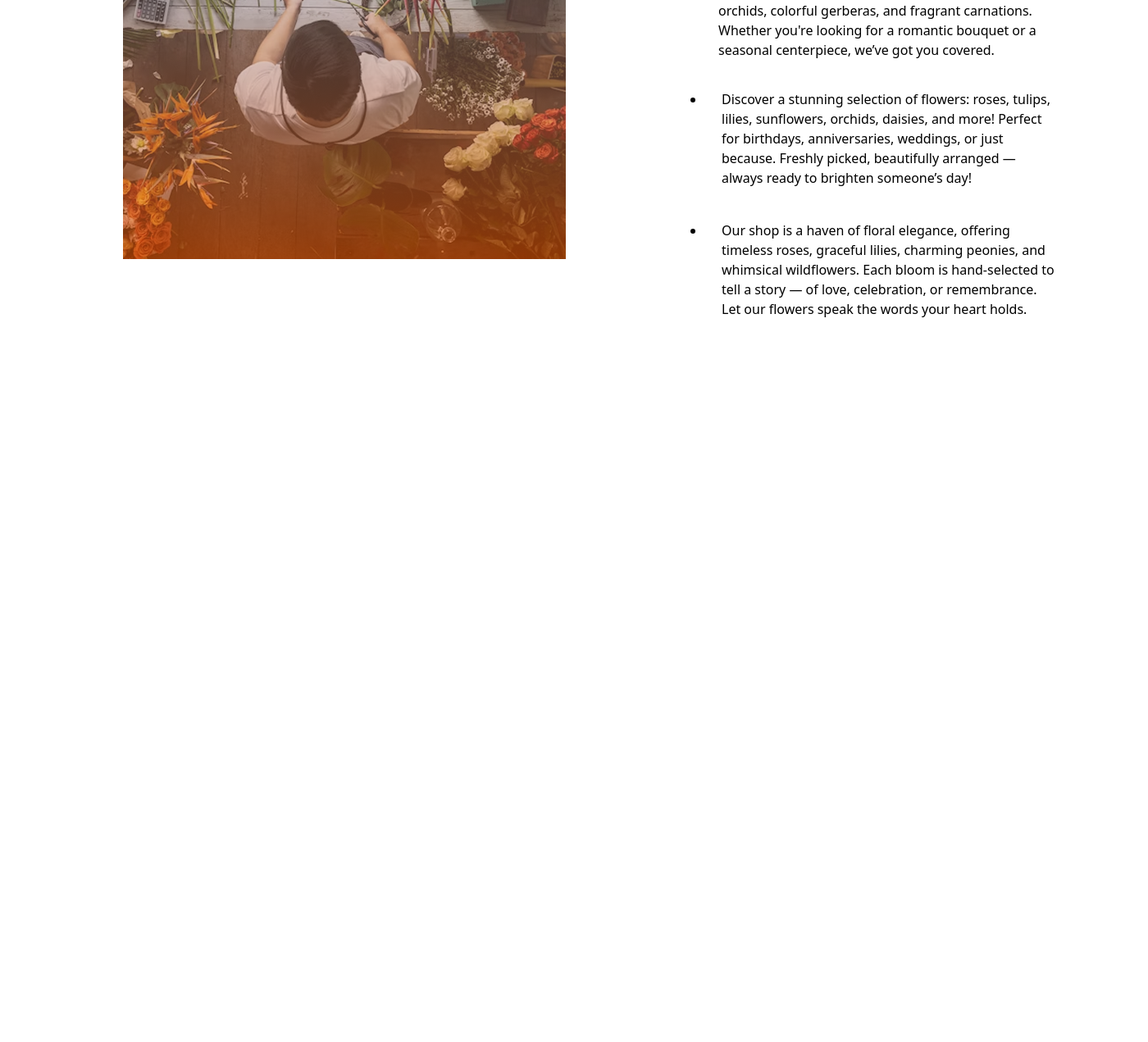
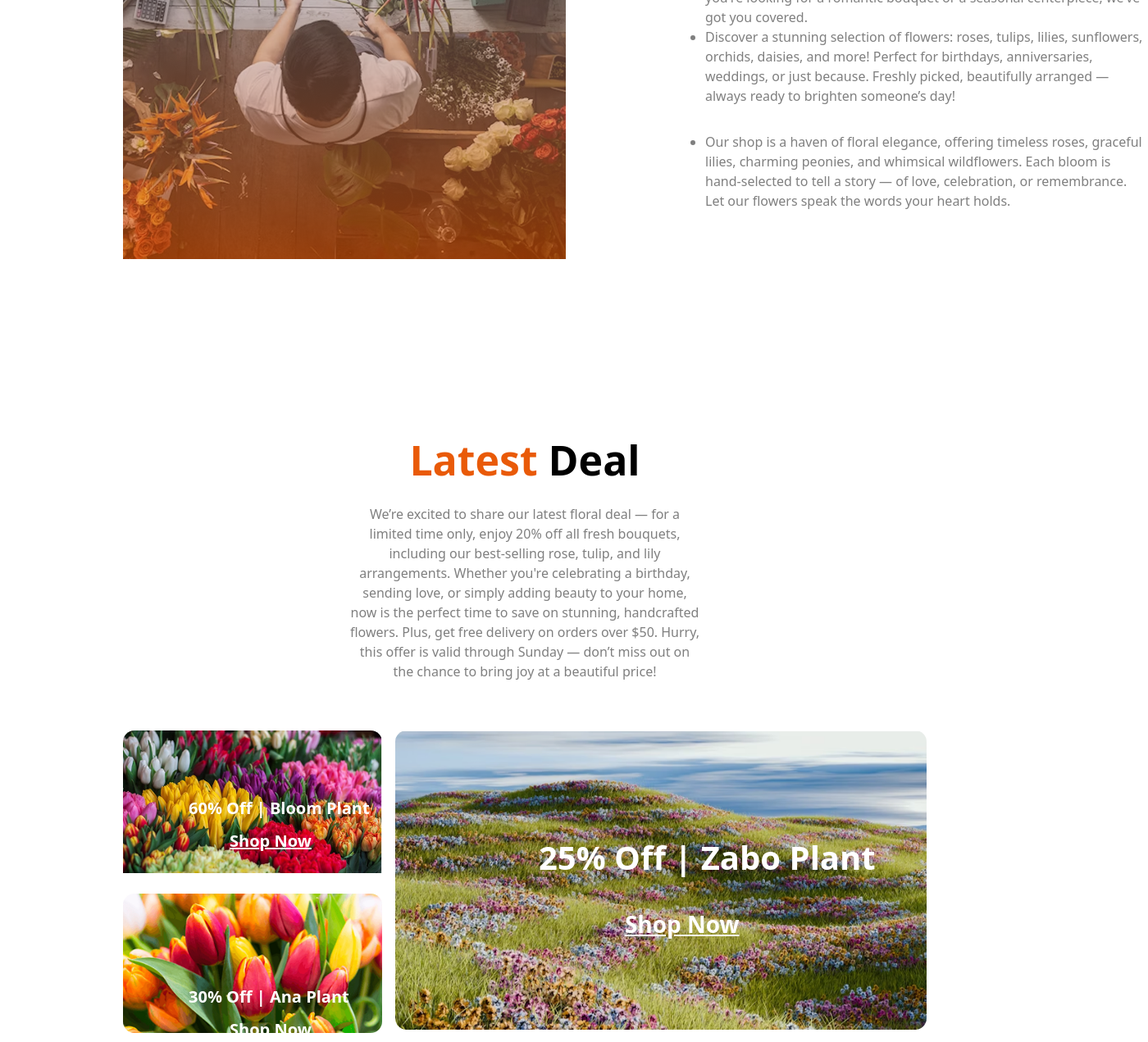
Before and after one commit to mahmoodak87/B12A02-Responsive-Flowers, a plain HTML site: page index.html in a window 1280 px wide. Shown: the part 2374-3645 px from the top of the page at 82% size, 1400 px wide, since content can reach past the window. Before the commit the page ends 2803 px from the top, so only its background shows below. Drawn offline with nearby package versions, Linux system fonts and the light colour scheme.

Commit message:
added Latest Deal Section

```diff
--- a/index.html
+++ b/index.html
@@ -109,14 +109,38 @@
                 <div class="pl-[150px] w-[540px] h-[521px]">
                     <h3 class="font-bold text-[50px]">Flower & Plants <br>Lover</h3>
                   <ul class="list-disc p-5">
-                    <li class="p-4 w-[450px]">At our flower shop, we offer a wide variety of fresh and beautiful blooms. From classic roses and vibrant tulips to cheerful sunflowers and elegant lilies, there's something for every occasion. We also carry exotic orchids, colorful gerberas, and fragrant carnations. Whether you're looking for a romantic bouquet or a seasonal centerpiece, we’ve got you covered.</li>
-                    <li class="p-5 w-[450px]">Discover a stunning selection of flowers: roses, tulips, lilies, sunflowers, orchids, daisies, and more! Perfect for birthdays, anniversaries, weddings, or just because. Freshly picked, beautifully arranged — always ready to brighten someone’s day!</li>
-                    <li class="p-5 w-[450px]">Our shop is a haven of floral elegance, offering timeless roses, graceful lilies, charming peonies, and whimsical wildflowers. Each bloom is hand-selected to tell a story — of love, celebration, or remembrance. Let our flowers speak the words your heart holds.</li>
+                    <li class="mb-4 w-[540px] h-[108px] text-[rgba(0,0,0,0.5)]">At our flower shop, we offer a wide variety of fresh and beautiful blooms. From classic roses and vibrant tulips to cheerful sunflowers and elegant lilies, there's something for every occasion. We also carry exotic orchids, colorful gerberas, and fragrant carnations. Whether you're looking for a romantic bouquet or a seasonal centerpiece, we’ve got you covered.</li>
+                    <li class="pt-5 mb-5 w-[540px] h-[108px] text-[rgba(0,0,0,0.5)]">Discover a stunning selection of flowers: roses, tulips, lilies, sunflowers, orchids, daisies, and more! Perfect for birthdays, anniversaries, weddings, or just because. Freshly picked, beautifully arranged — always ready to brighten someone’s day!</li>
+                    <li class="pt-5 w-[540px] h-[108px] text-[rgba(0,0,0,0.5)]">Our shop is a haven of floral elegance, offering timeless roses, graceful lilies, charming peonies, and whimsical wildflowers. Each bloom is hand-selected to tell a story — of love, celebration, or remembrance. Let our flowers speak the words your heart holds.</li>
                 </ul>
                 </div>
             </div>
          </section>
          <!-- Plant Lover Section Ends -->
+
+         <!-- Latest Deals Section Starts -->
+          <section class="ml-[150px] mr-[150px] mt-52">
+            <div class="text-center">
+               <h3 class="font-bold text-[50px]"><span class="text-[#E95A08]">Latest</span> Deal</h3>
+               <p class="text-[rgba(0,0,0,0.5)] ml-[276px] mr-[276px] pt-4">We’re excited to share our latest floral deal — for a limited time only, enjoy 20% off all fresh bouquets, including our best-selling rose, tulip, and lily arrangements. Whether you're celebrating a birthday, sending love, or simply adding beauty to your home, now is the perfect time to save on stunning, handcrafted flowers. Plus, get free delivery on orders over $50. Hurry, this offer is valid through Sunday — don’t miss out on the chance to bring joy at a beautiful price!</p>
+            </div>
+            <div class="flex justify-center mt-[60px]">
+               <div>
+                  <h3 class="text-white absolute font-bold text-[20px] mt-[80px] ml-[80px]">60% Off | Bloom Plant</h3>
+                  <button class="underline text-white absolute font-bold text-[20px] mt-[120px] ml-[130px]">Shop Now</button>
+                  <h3 class="text-white absolute font-bold text-[20px] mt-[310px] ml-[80px]">30% Off | Ana  Plant</h3>
+                  <button class="underline text-white absolute font-bold text-[20px] mt-[350px] ml-[130px]">Shop Now</button>
+                  <img class="pb-[25px] rounded-[14px]" src="assets/deal-bloom.png" alt="">
+                  <img class="rounded-[14px]" src="assets/deal-ana.png" alt="">
+            </div>
+            <div class="pl-4">
+               <img class="rounded-[14px]" src="assets/deal-zabo.png" alt="">
+               <h3 class="text-white absolute font-bold text-[40px] mt-[-240px] ml-[175px]">25% Off | Zabo Plant</h3>
+               <button class="underline text-white absolute font-bold text-[28px] mt-[-150px] ml-[280px]">Shop Now</button>
+            </div>
+            </div>
+          </section>
+          <!-- Latest Deals Section Ends -->
     </main>
 </body>
 </html>
```
